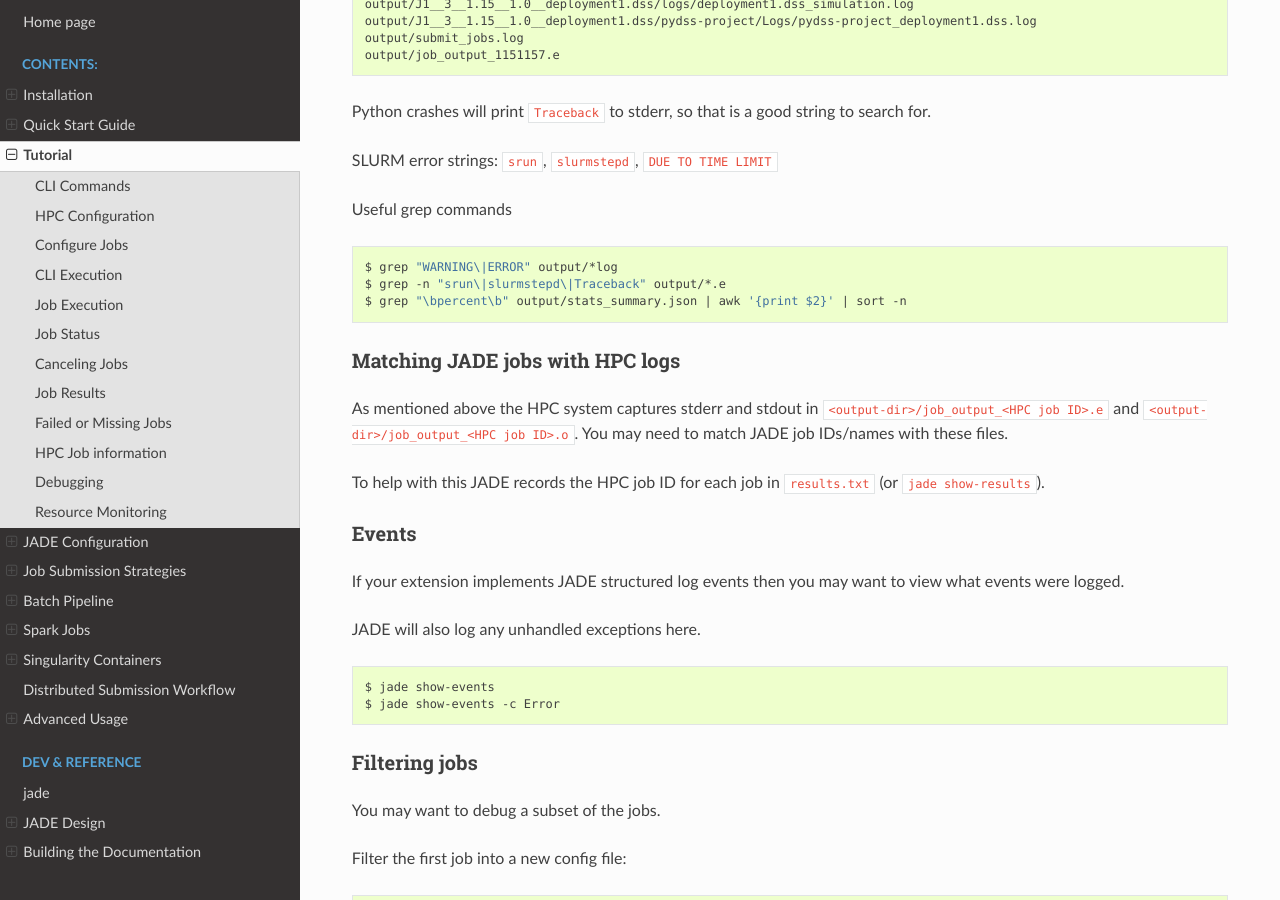
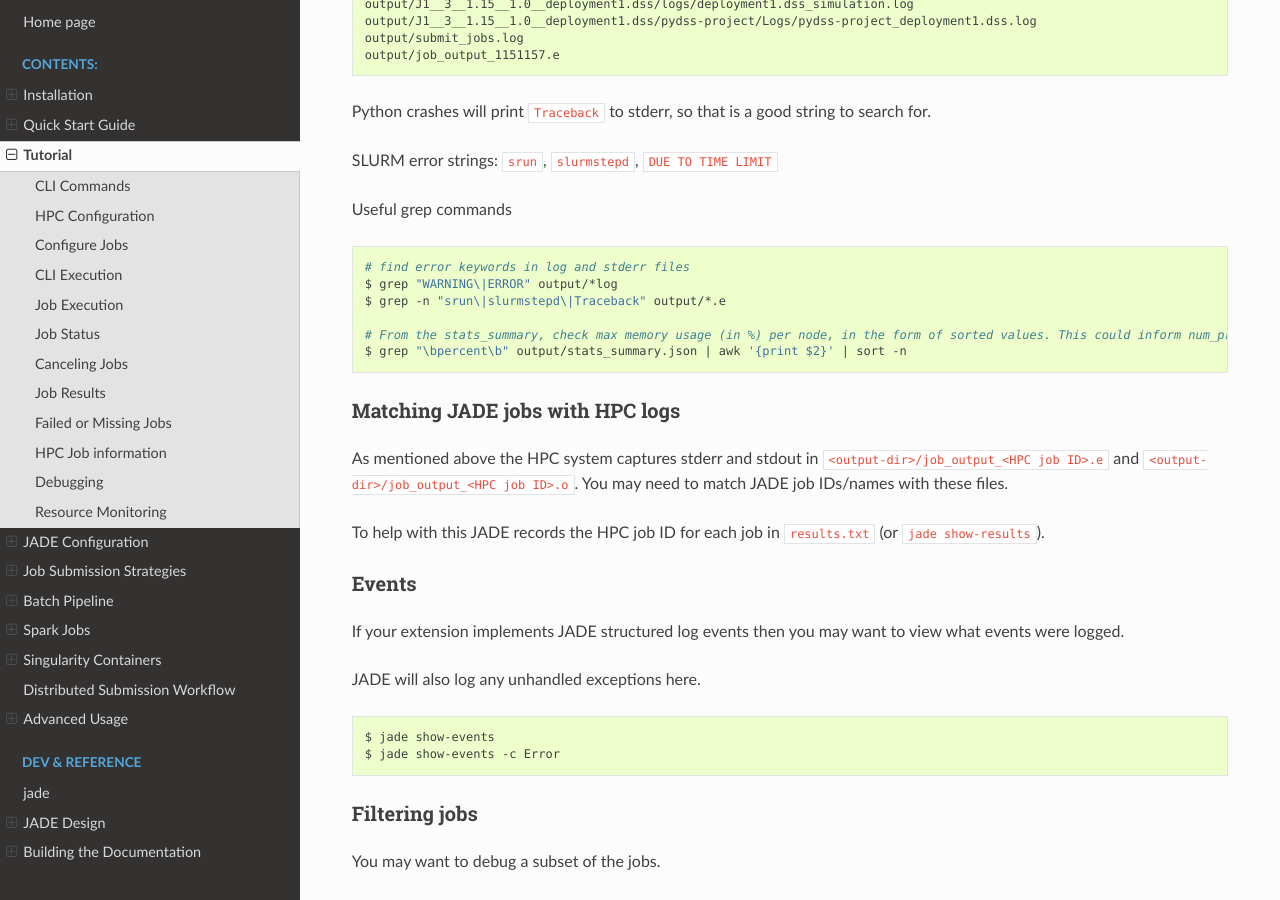
Before and after one commit to NREL/jade, a Sphinx documentation site: the page built from docs/source/tutorial.rst, in a window 1280 px wide and 900 px high, scrolled down 11920 px. Built offline with Sphinx 7.4.7 and the Read the Docs theme 2.0.0, drawn with Linux system fonts in a browser that asks for light colours; pages that are not in the unit, such as notebooks, are missing from menus.

Commit message:
Update tutorial.rst

```diff
--- a/docs/source/tutorial.rst
+++ b/docs/source/tutorial.rst
@@ -621,8 +621,11 @@ Useful grep commands
 
 .. code-block:: bash
 
+    # find error keywords in log and stderr files
     $ grep "WARNING\|ERROR" output/*log
     $ grep -n "srun\|slurmstepd\|Traceback" output/*.e
+
+    # From the stats_summary, check max memory usage (in %) per node, in the form of sorted values. This could inform num_processes that would fit in a node.
     $ grep "\bpercent\b" output/stats_summary.json | awk '{print $2}' | sort -n
 
 Matching JADE jobs with HPC logs
```
